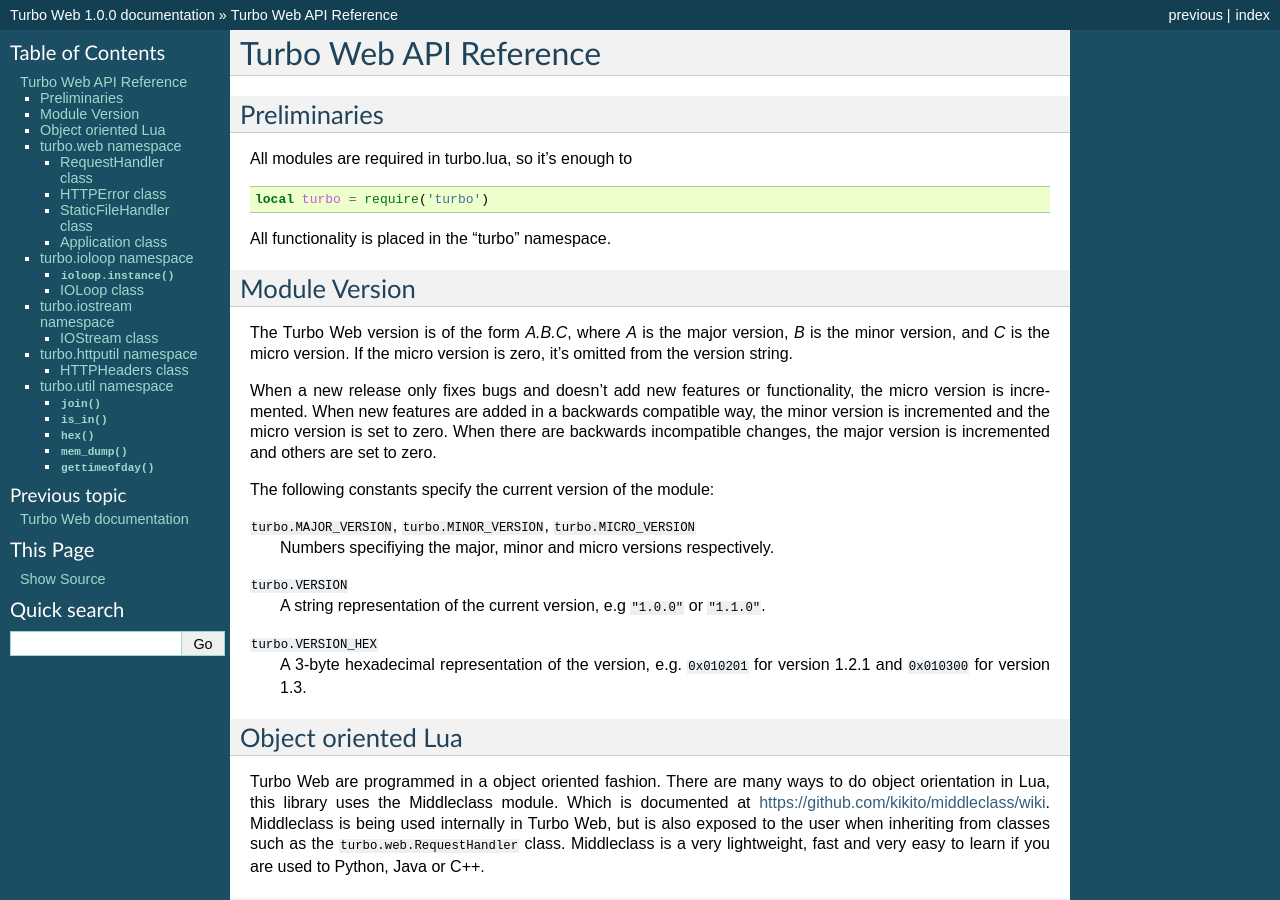
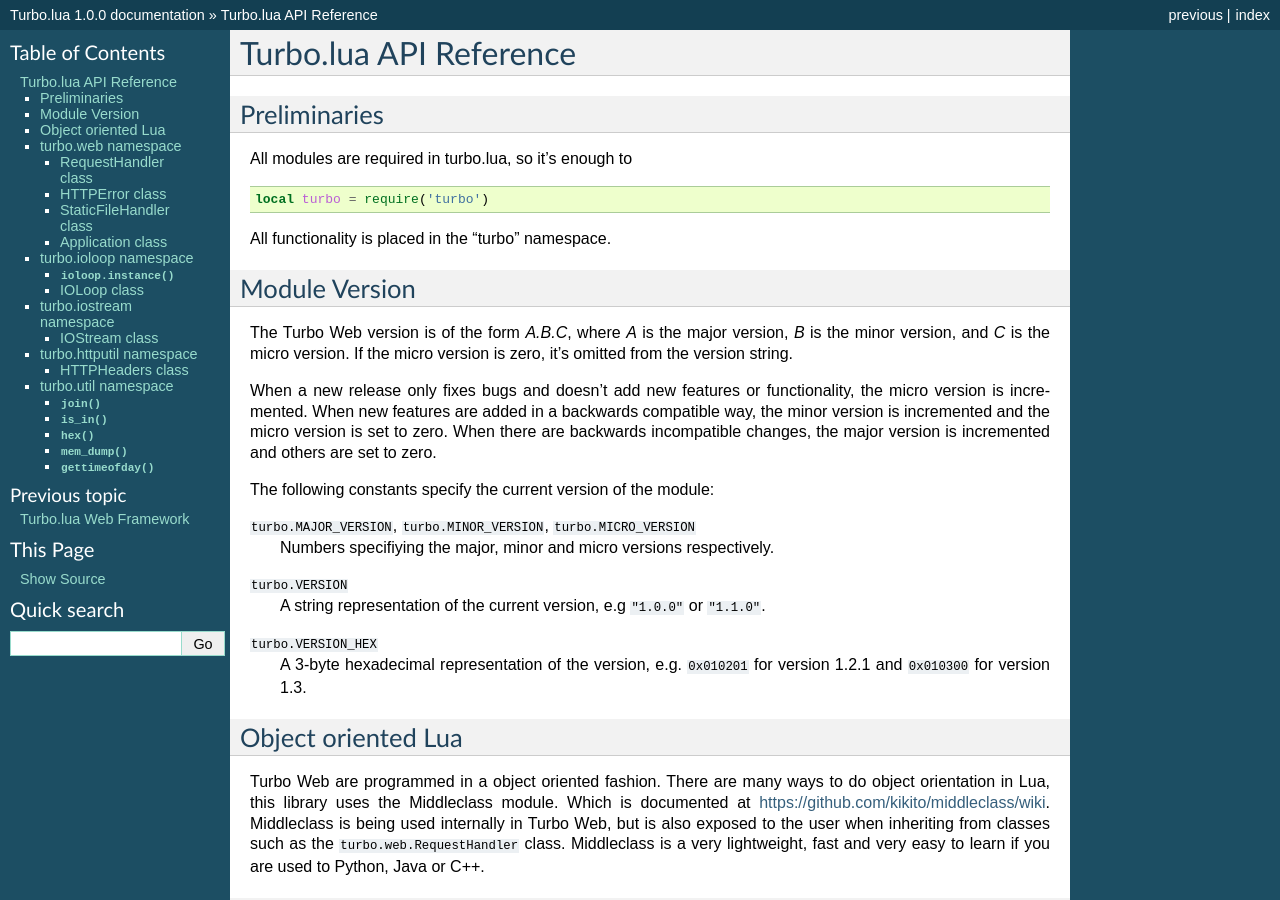
Before and after one commit to kernelsauce/turbo, a Sphinx documentation site: the page built from doc/apiref.rst, in a window 1280 px wide and 900 px high. Built offline with Sphinx 7.4.7, drawn with Linux system fonts in a browser that asks for light colours; some of the changed text lies outside the part shown.

Commit message:
Restructuring of comments and documentation step 1.

```diff
--- a/doc/apiref.rst
+++ b/doc/apiref.rst
@@ -1,8 +1,8 @@
 .. _apiref:
 
-**************************
-Turbo Web API Reference
-**************************
+***********************
+Turbo.lua API Reference
+***********************
 
 .. highlight:: lua
 
--- a/doc/conf.py
+++ b/doc/conf.py
@@ -40,7 +40,7 @@
 master_doc = 'index'
 
 # General information about the project.
-project = u'Turbo Web'
+project = u'Turbo.lua'
 copyright = u'2013, John Abrahamsen'
 
 # The version info for the project you're documenting, acts as replacement for
@@ -183,7 +183,7 @@
 # Grouping the document tree into LaTeX files. List of tuples
 # (source start file, target name, title, author, documentclass [howto/manual]).
 latex_documents = [
-  ('index', 'TurboWeb.tex', u'Turbo Web Documentation',
+  ('index', 'TurboWeb.tex', u'Turbo.lua Documentation',
    u'John Abrahamsen', 'manual'),
 ]
 
@@ -213,7 +213,7 @@
 # One entry per manual page. List of tuples
 # (source start file, name, description, authors, manual section).
 man_pages = [
-    ('index', 'turboweb', u'Turbo Web Documentation',
+    ('index', 'turboweb', u'Turbo.lua Documentation',
      [u'John Abrahamsen'], 1)
 ]
 
@@ -227,7 +227,7 @@
 # (source start file, target name, title, author,
 #  dir menu entry, description, category)
 texinfo_documents = [
-  ('index', 'TurboWeb', u'Turbo Web Documentation',
+  ('index', 'TurboWeb', u'Turbo.lua Documentation',
    u'John Abrahamsen', 'TurboWeb', 'One line description of project.',
    'Miscellaneous'),
 ]
```
Also changed, not shown: doc/index.rst (+9 -7 lines), 2 other files.
